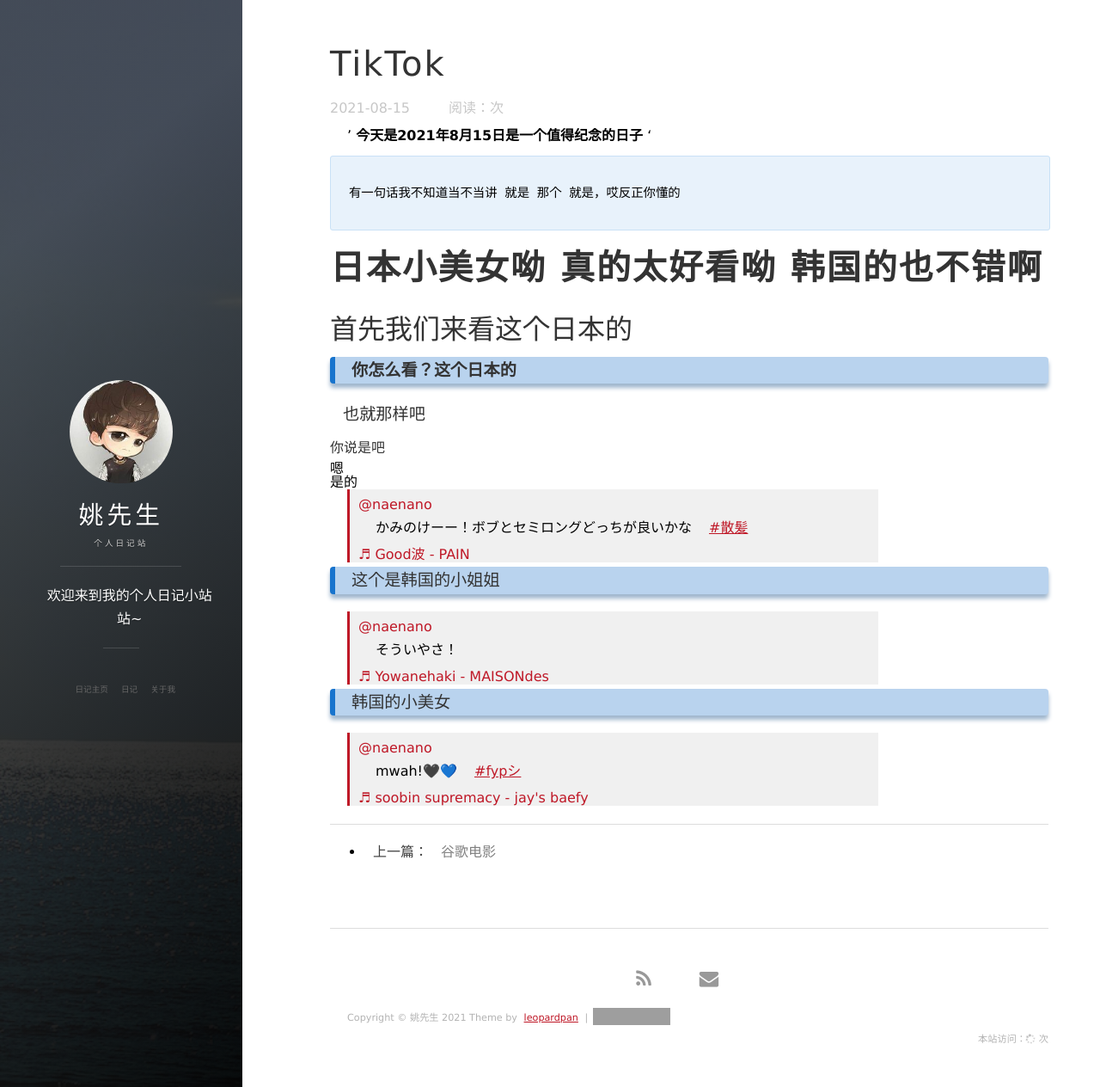
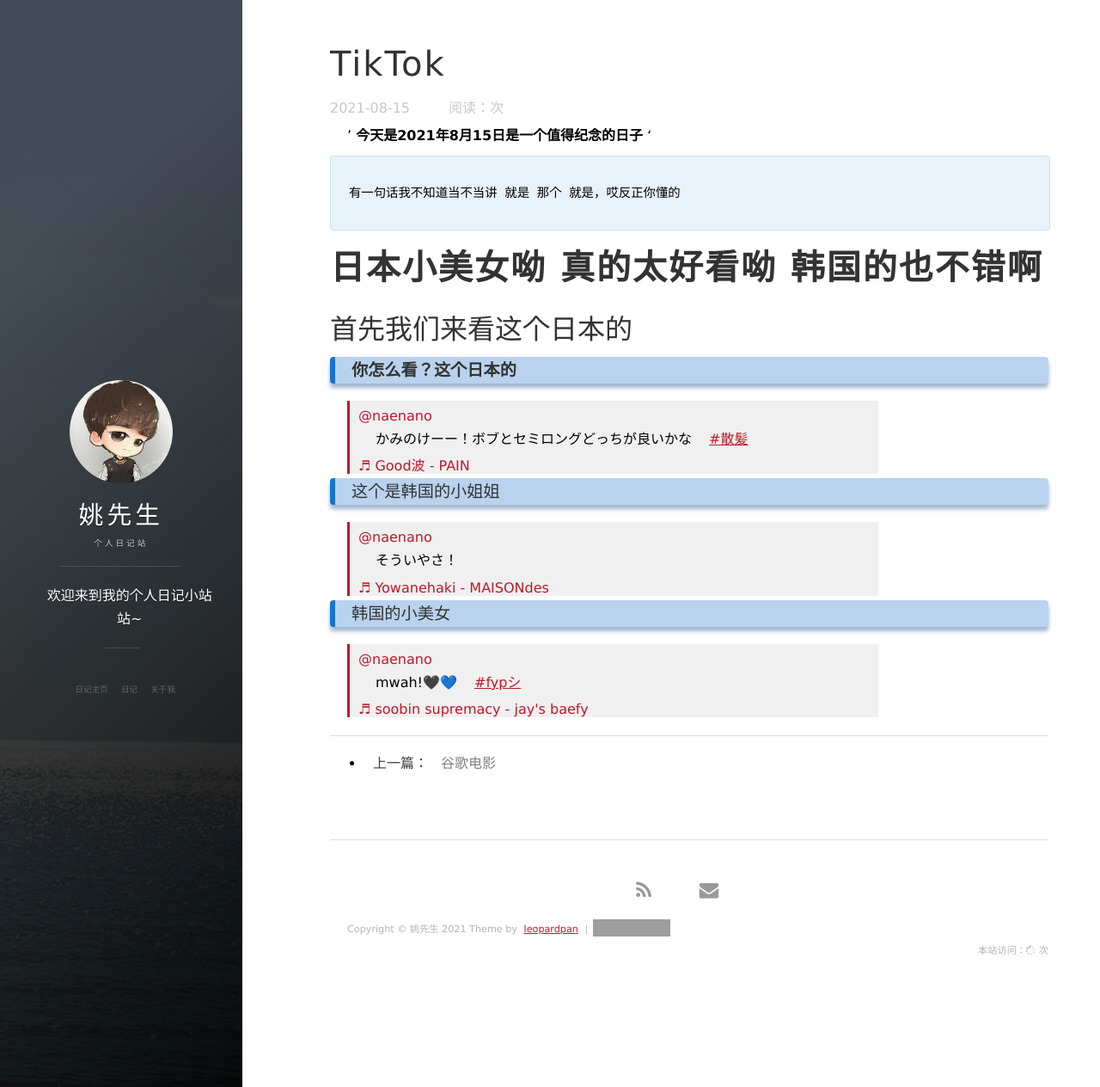
Before and after one commit to Killer-Yao/blog.github.io, a Jekyll site: the page built from _posts/2021-08-15-TikTok.md, in a window 1280 px wide and 1264 px high. Shown: the whole window at 86% size. Built offline with Jekyll 4.4.1, drawn with Linux system fonts in a browser that asks for light colours; nearby versions of some CDN libraries; a script that is not in the unit is left out; comment, search, counter and statistics services are not loaded; grey boxes are pictures that could not be loaded.

Commit message:
Update 2021-08-15-TikTok.md

```diff
--- a/_posts/2021-08-15-TikTok.md
+++ b/_posts/2021-08-15-TikTok.md
@@ -19,13 +19,6 @@ tags:  Jpan美女
 
 ### **你怎么看？这个日本的**
 
-#### 也就那样吧
-
-##### 你说是吧
-
-######  嗯
-
-###### 是的
 
  <blockquote class="tiktok-embed" cite="https://www.tiktok.com/@naenano/video/6994373265552657665" data-video-id="6994373265552657665" style="max-width: 605px;min-width: 325px;" > <section> <a target="_blank" title="@naenano" href="https://www.tiktok.com/@naenano">@naenano</a> <p>かみのけーー！ボブとセミロングどっちが良いかな　<a title="散髪" target="_blank" href="https://www.tiktok.com/tag/%E6%95%A3%E9%AB%AA">#散髪</a></p> <a target="_blank" title="♬ Good波 - PAIN" href="https://www.tiktok.com/music/Good波-6988810468240542465">♬ Good波 - PAIN</a> </section> </blockquote> <script async src="https://www.tiktok.com/embed.js"></script>
 
```
